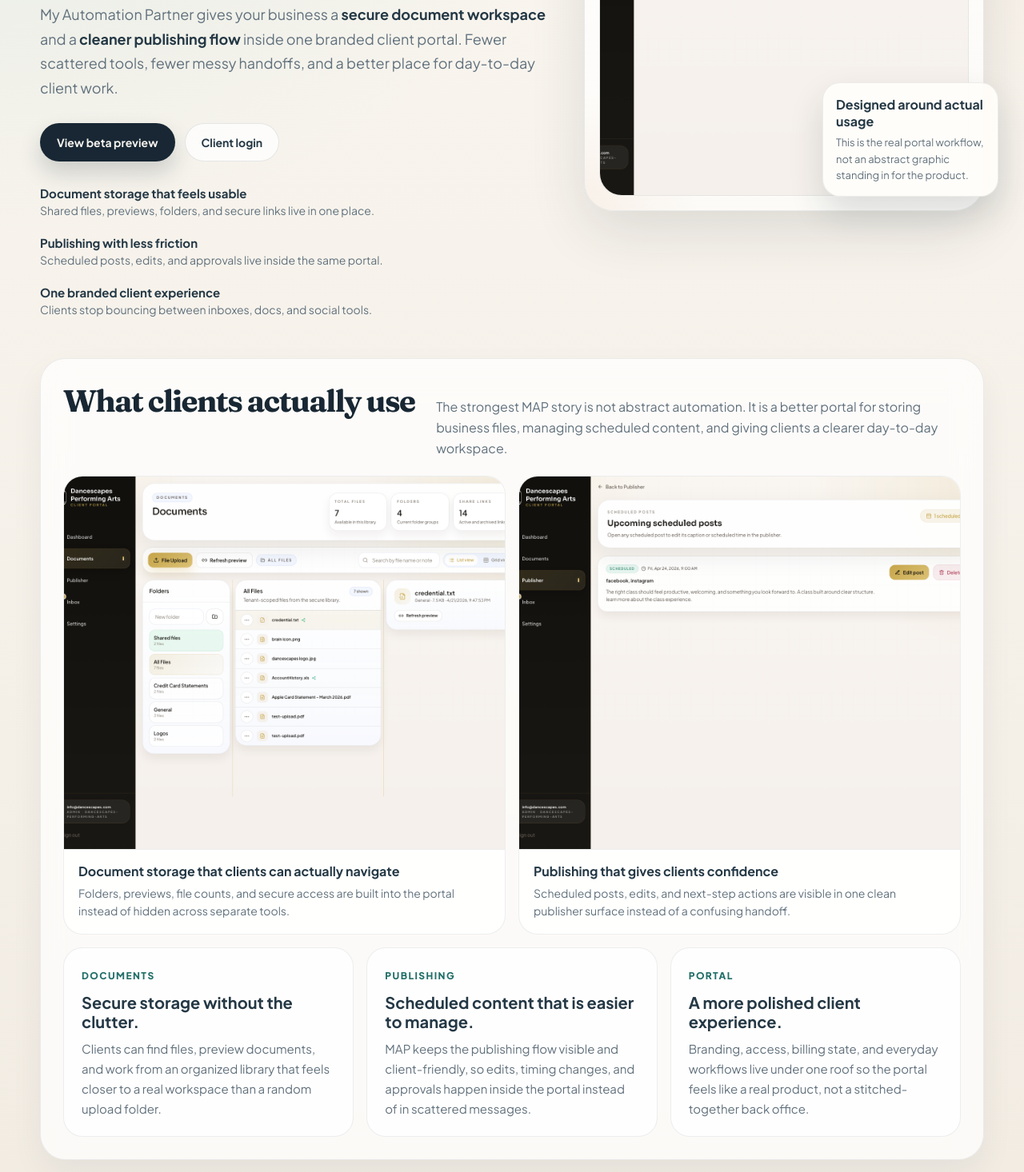
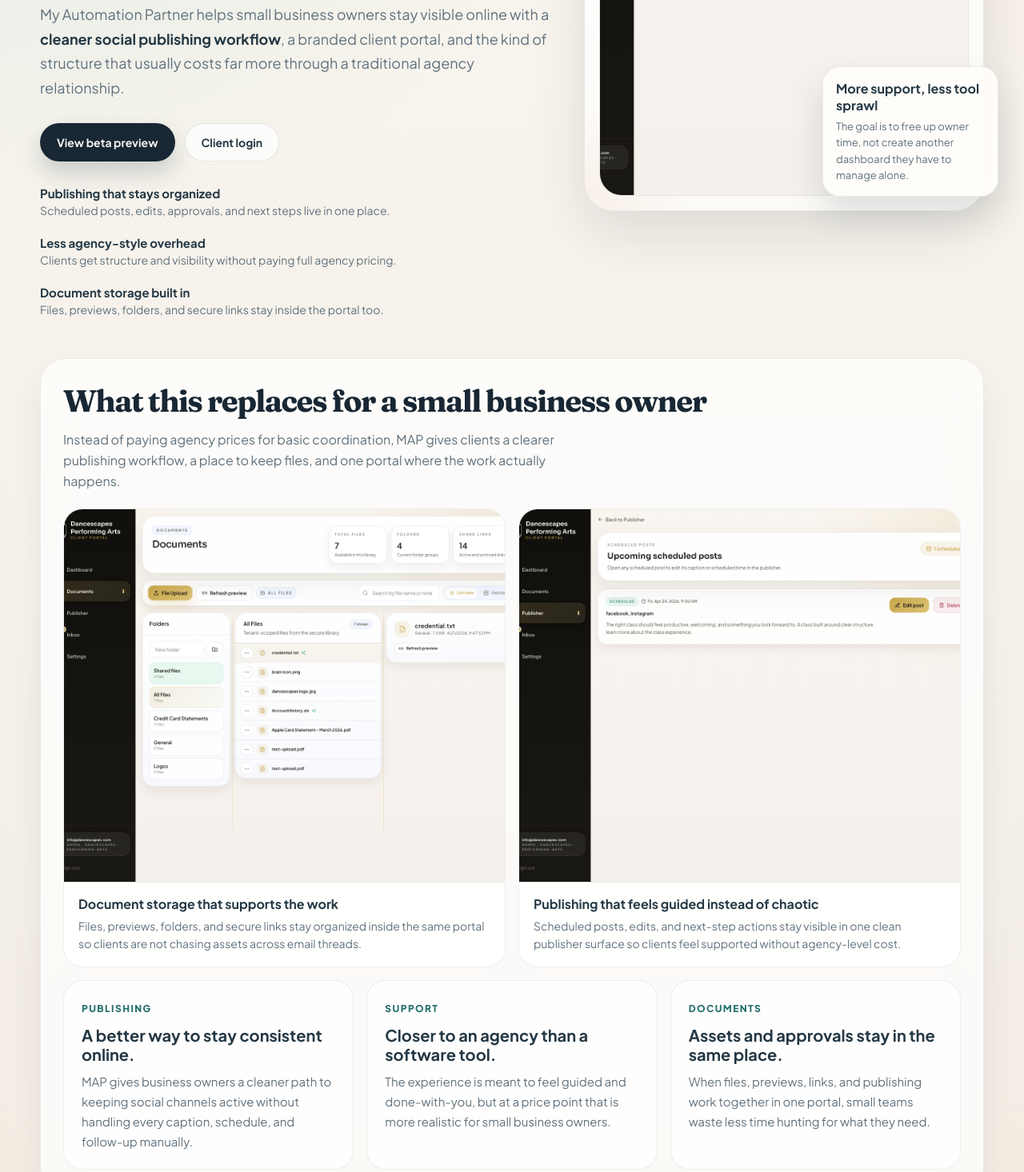
Before and after one commit to myautomationpartner/myautomationpartner-homepage, a plain HTML site: page index.html in a window 1280 px wide. Shown: the part 569-2035 px from the top of the page at 80% size. Drawn offline with Linux system fonts and the light colour scheme.

Commit message:
Refocus homepage on publishing value

```diff
--- a/index.html
+++ b/index.html
@@ -3,8 +3,8 @@
 <head>
     <meta charset="UTF-8">
     <meta name="viewport" content="width=device-width, initial-scale=1.0">
-    <title>My Automation Partner | Document Storage and Social Publishing</title>
-    <meta name="description" content="My Automation Partner gives service businesses a branded client portal with secure document storage, cleaner publishing workflows, and a simpler client experience.">
+    <title>My Automation Partner | Social Publishing for Small Business Owners</title>
+    <meta name="description" content="My Automation Partner helps small business owners stay consistent on social media with a cleaner publishing workflow, client portal, and support that feels closer to having your own agency at a fraction of the price.">
     <link rel="preconnect" href="https://fonts.googleapis.com">
     <link rel="preconnect" href="https://fonts.gstatic.com" crossorigin>
     <link href="https://fonts.googleapis.com/css2?family=Fraunces:opsz,wght@9..144,600;9..144,700&family=Plus+Jakarta+Sans:wght@400;500;600;700;800&display=swap" rel="stylesheet">
@@ -533,10 +533,10 @@
         <div class="shell">
             <section class="hero">
                 <div>
-                    <span class="eyebrow">Document storage + publishing</span>
-                    <h1>The client portal built for files, approvals, and posts.</h1>
+                    <span class="eyebrow">Social publishing for small business owners</span>
+                    <h1>Like having a social media agency at a fraction of the price.</h1>
                     <p class="hero-copy">
-                        My Automation Partner gives your business a <strong>secure document workspace</strong> and a <strong>cleaner publishing flow</strong> inside one branded client portal. Fewer scattered tools, fewer messy handoffs, and a better place for day-to-day client work.
+                        My Automation Partner helps small business owners stay visible online with a <strong>cleaner social publishing workflow</strong>, a branded client portal, and the kind of structure that usually costs far more through a traditional agency relationship.
                     </p>
 
                     <div class="hero-actions">
@@ -546,16 +546,16 @@
 
                     <div class="mini-proof" aria-label="Product proof points">
                         <div>
-                            <strong>Document storage that feels usable</strong>
-                            <span>Shared files, previews, folders, and secure links live in one place.</span>
+                            <strong>Publishing that stays organized</strong>
+                            <span>Scheduled posts, edits, approvals, and next steps live in one place.</span>
                         </div>
                         <div>
-                            <strong>Publishing with less friction</strong>
-                            <span>Scheduled posts, edits, and approvals live inside the same portal.</span>
+                            <strong>Less agency-style overhead</strong>
+                            <span>Clients get structure and visibility without paying full agency pricing.</span>
                         </div>
                         <div>
-                            <strong>One branded client experience</strong>
-                            <span>Clients stop bouncing between inboxes, docs, and social tools.</span>
+                            <strong>Document storage built in</strong>
+                            <span>Files, previews, folders, and secure links stay inside the portal too.</span>
                         </div>
                     </div>
                 </div>
@@ -567,54 +567,54 @@
                         </div>
                     </div>
                     <div class="float-card float-top">
-                        <strong>Publishing that stays visible</strong>
+                        <strong>Built for real client publishing</strong>
                         <p>Clients can see what is scheduled, edit it, and keep approvals inside the same workspace.</p>
                     </div>
                     <div class="float-card float-bottom">
-                        <strong>Designed around actual usage</strong>
-                        <p>This is the real portal workflow, not an abstract graphic standing in for the product.</p>
+                        <strong>More support, less tool sprawl</strong>
+                        <p>The goal is to free up owner time, not create another dashboard they have to manage alone.</p>
                     </div>
                 </div>
             </section>
 
             <section class="section" id="product">
                 <div class="section-title">
-                    <h2>What clients actually use</h2>
-                    <p>The strongest MAP story is not abstract automation. It is a better portal for storing business files, managing scheduled content, and giving clients a clearer day-to-day workspace.</p>
+                    <h2>What this replaces for a small business owner</h2>
+                    <p>Instead of paying agency prices for basic coordination, MAP gives clients a clearer publishing workflow, a place to keep files, and one portal where the work actually happens.</p>
                 </div>
 
                 <div class="screen-grid" style="margin-bottom: 16px;">
                     <figure class="screen-card">
                         <img src="/assets/portal-documents-live.png" alt="Live document storage screenshot">
                         <figcaption>
-                            <strong>Document storage that clients can actually navigate</strong>
-                            <span>Folders, previews, file counts, and secure access are built into the portal instead of hidden across separate tools.</span>
+                            <strong>Document storage that supports the work</strong>
+                            <span>Files, previews, folders, and secure links stay organized inside the same portal so clients are not chasing assets across email threads.</span>
                         </figcaption>
                     </figure>
                     <figure class="screen-card">
                         <img src="/assets/portal-publishing-live.png" alt="Live scheduled publishing screenshot">
                         <figcaption>
-                            <strong>Publishing that gives clients confidence</strong>
-                            <span>Scheduled posts, edits, and next-step actions are visible in one clean publisher surface instead of a confusing handoff.</span>
+                            <strong>Publishing that feels guided instead of chaotic</strong>
+                            <span>Scheduled posts, edits, and next-step actions stay visible in one clean publisher surface so clients feel supported without agency-level cost.</span>
                         </figcaption>
                     </figure>
                 </div>
 
                 <div class="feature-grid">
                     <article class="card">
-                        <small>Documents</small>
-                        <h3>Secure storage without the clutter.</h3>
-                        <p>Clients can find files, preview documents, and work from an organized library that feels closer to a real workspace than a random upload folder.</p>
+                        <small>Publishing</small>
+                        <h3>A better way to stay consistent online.</h3>
+                        <p>MAP gives business owners a cleaner path to keeping social channels active without handling every caption, schedule, and follow-up manually.</p>
                     </article>
                     <article class="card">
-                        <small>Publishing</small>
-                        <h3>Scheduled content that is easier to manage.</h3>
-                        <p>MAP keeps the publishing flow visible and client-friendly, so edits, timing changes, and approvals happen inside the portal instead of in scattered messages.</p>
+                        <small>Support</small>
+                        <h3>Closer to an agency than a software tool.</h3>
+                        <p>The experience is meant to feel guided and done-with-you, but at a price point that is more realistic for small business owners.</p>
                     </article>
                     <article class="card">
-                        <small>Portal</small>
-                        <h3>A more polished client experience.</h3>
-                        <p>Branding, access, billing state, and everyday workflows live under one roof so the portal feels like a real product, not a stitched-together back office.</p>
+                        <small>Documents</small>
+                        <h3>Assets and approvals stay in the same place.</h3>
+                        <p>When files, previews, links, and publishing work together in one portal, small teams waste less time hunting for what they need.</p>
                     </article>
                 </div>
             </section>
```
